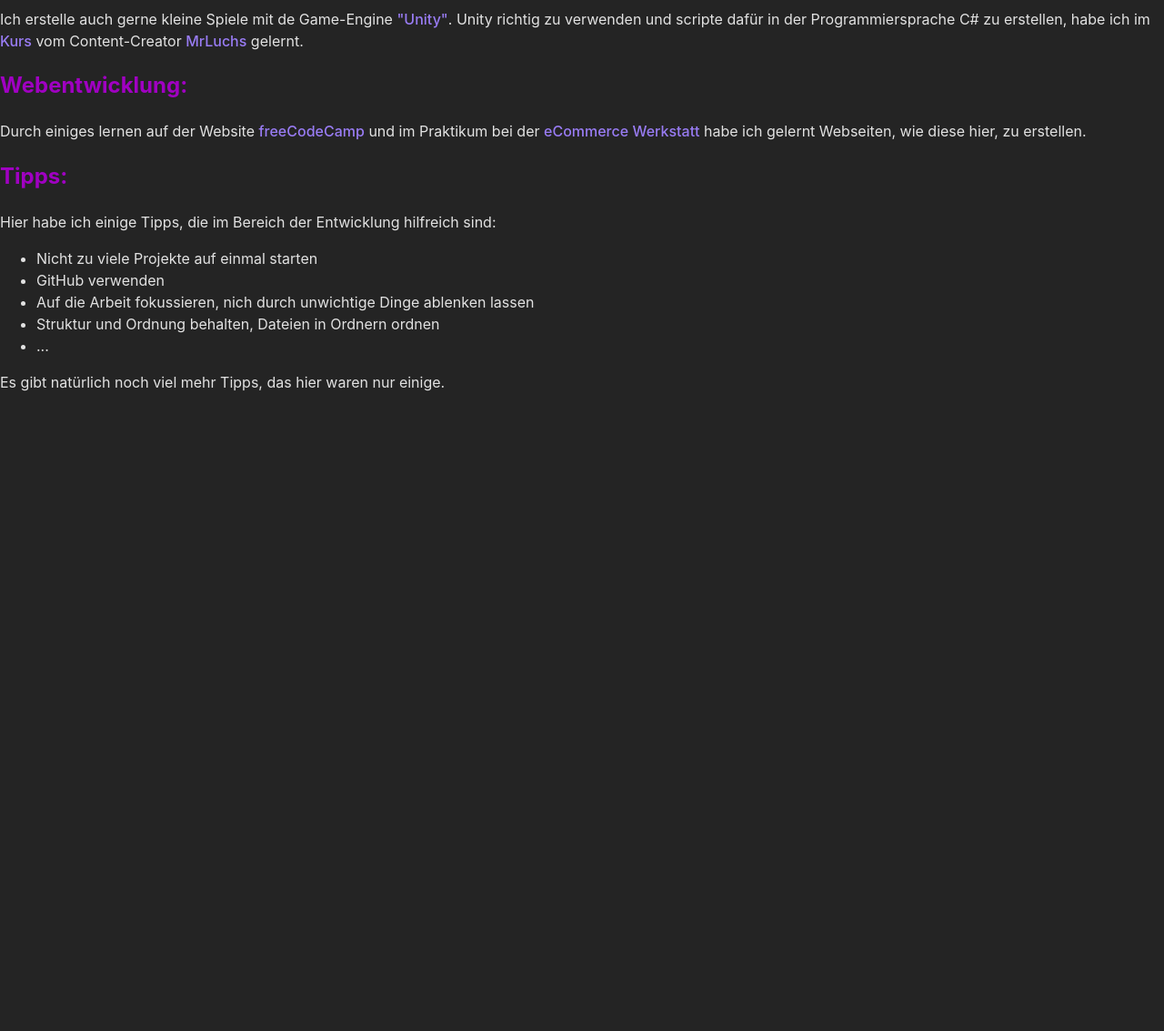
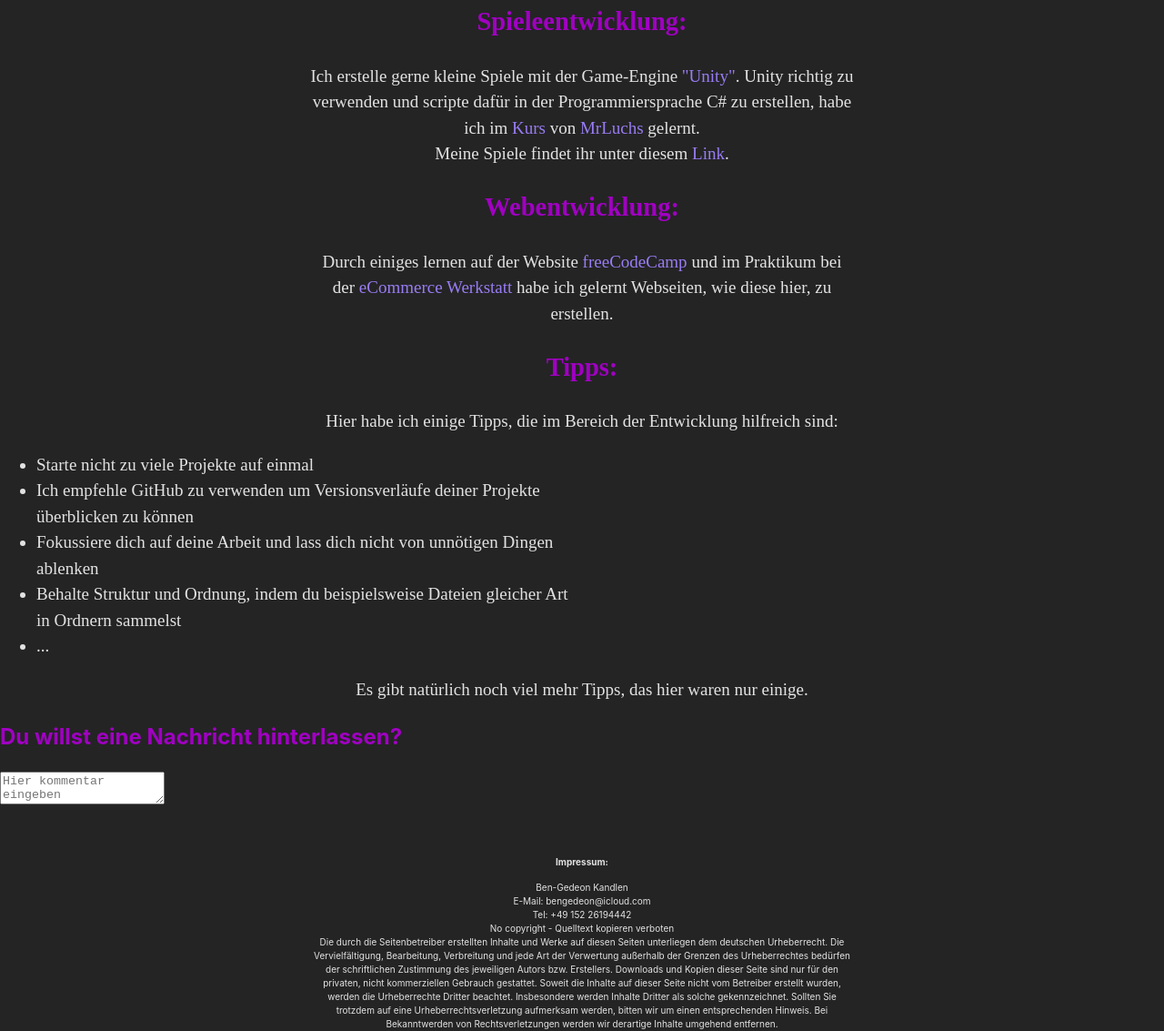
Before and after one commit to BenGedeonKandlen/benkandlen, a website built with Vite: page index.html in a window 1280 px wide. Shown: the part 286-1419 px from the top of the page at 91% size. Before the commit the page ends 820 px from the top, so only its background shows below. Built offline with nearby package versions, Linux system fonts and the light colour scheme; files whose address does not match are found by name.

Commit message:
impressum and Comments added

```diff
--- a/index.html
+++ b/index.html
@@ -19,21 +19,36 @@
         </a>
     </div>
    </header>
-   <h1>Hi, ich bin Ben!</h1>
+   <div class="inhalt">
+    <h1>Hallo, ich bin Ben.</h1>
     <h3>Web- und Spieleentwicklung</h3>
     <h2>Spieleentwicklung:</h2>
-   <p>Ich erstelle auch gerne kleine Spiele mit de Game-Engine <a href="https://unity.com/de">"Unity"</a>. Unity richtig zu verwenden und scripte dafür in der Programmiersprache C# zu erstellen, habe ich im <a href="https://www.mrluchs.de/">Kurs</a> vom Content-Creator <a href="">MrLuchs</a> gelernt.</p>
+    <p>Ich erstelle gerne kleine Spiele mit der Game-Engine <a href="https://unity.com/de">"Unity"</a>. Unity richtig zu verwenden und scripte dafür in der Programmiersprache C# zu erstellen, habe ich im <a href="https://www.mrluchs.de/">Kurs</a> von <a href="https://www.youtube.com/@MrLuchs">MrLuchs</a> gelernt.</p>
+    <p>Meine Spiele findet ihr unter diesem <a href="https://dreambenk07.itch.io/essentho-game">Link</a>.</p>
     <h2>Webentwicklung:</h2>
     <p>Durch einiges lernen auf der Website <a href="https://www.freecodecamp.org/">freeCodeCamp</a> und im Praktikum bei der <a href="https://www.ecommerce-werkstatt.de/?gclid=EAIaIQobChMIrOWAn6b0_QIVR4xoCR34_gnOEAAYASAAEgLJ3PD_BwE">eCommerce Werkstatt</a> habe ich gelernt Webseiten, wie diese hier, zu erstellen.</p>
     <h2>Tipps:</h2>
     <p>Hier habe ich einige Tipps, die im Bereich der Entwicklung hilfreich sind:</p>
     <ul>
-    <li>Nicht zu viele Projekte auf einmal starten</li>
-    <li>GitHub verwenden</li>
-    <li>Auf die Arbeit fokussieren, nich durch unwichtige Dinge ablenken lassen</li>
-    <li>Struktur und Ordnung behalten, Dateien in Ordnern ordnen</li>
+     <li>Starte nicht zu viele Projekte auf einmal</li>
+     <li>Ich empfehle GitHub zu verwenden um Versionsverläufe deiner Projekte überblicken zu können</li>
+     <li>Fokussiere dich auf deine Arbeit und lass dich nicht von unnötigen Dingen ablenken</li>
+     <li>Behalte Struktur und Ordnung, indem du beispielsweise Dateien gleicher Art in Ordnern sammelst</li>
      <li>...</li>
     </ul>
     <p>Es gibt natürlich noch viel mehr Tipps, das hier waren nur einige.</p>
+   </div>
+   <div class="Kommentare">
+    <h2>Du willst eine Nachricht hinterlassen?</h2>
+       <textarea id="comments" name="comments" placeholder="Hier kommentar eingeben"></textarea>
+   </div>
+   <div class="impressum">
+    <h4>Impressum:</h4>
+    <p>Ben-Gedeon Kandlen</p>
+    <p>E-Mail: bengedeon@icloud.com</p>
+    <p>Tel: +49 152 26194442</p>
+    <p>No copyright - Quelltext kopieren verboten</p>
+    <p>Die durch die Seitenbetreiber erstellten Inhalte und Werke auf diesen Seiten unterliegen dem deutschen Urheberrecht. Die Vervielfältigung, Bearbeitung, Verbreitung und jede Art der Verwertung außerhalb der Grenzen des Urheberrechtes bedürfen der schriftlichen Zustimmung des jeweiligen Autors bzw. Erstellers. Downloads und Kopien dieser Seite sind nur für den privaten, nicht kommerziellen Gebrauch gestattet. Soweit die Inhalte auf dieser Seite nicht vom Betreiber erstellt wurden, werden die Urheberrechte Dritter beachtet. Insbesondere werden Inhalte Dritter als solche gekennzeichnet. Sollten Sie trotzdem auf eine Urheberrechtsverletzung aufmerksam werden, bitten wir um einen entsprechenden Hinweis. Bei Bekanntwerden von Rechtsverletzungen werden wir derartige Inhalte umgehend entfernen.</p>
+   </div>
   </body>
 </html>
--- a/style.css
+++ b/style.css
@@ -29,6 +29,38 @@ body {
   min-height: 100vh;
 }
 
+h1 {
+  margin-bottom: 50px;
+}
+
 h2 {
   color: #A000C2;
 }
+
+.inhalt {
+  text-align: center;
+  margin: auto;
+  font-size: 19px;
+  font-family: "Vivaldi";
+}
+
+p {
+  max-width: 600px;
+  text-align: center;
+  margin: auto;
+}
+
+ul {
+  margin-left: auto;
+}
+
+li {
+  max-width: 600px;
+  text-align: left;
+}
+
+.impressum {
+  font-size: 10px;
+  margin-top: 50px;
+  text-align: center;
+}
```
Lines whose indentation alone changed are shown as unchanged.
